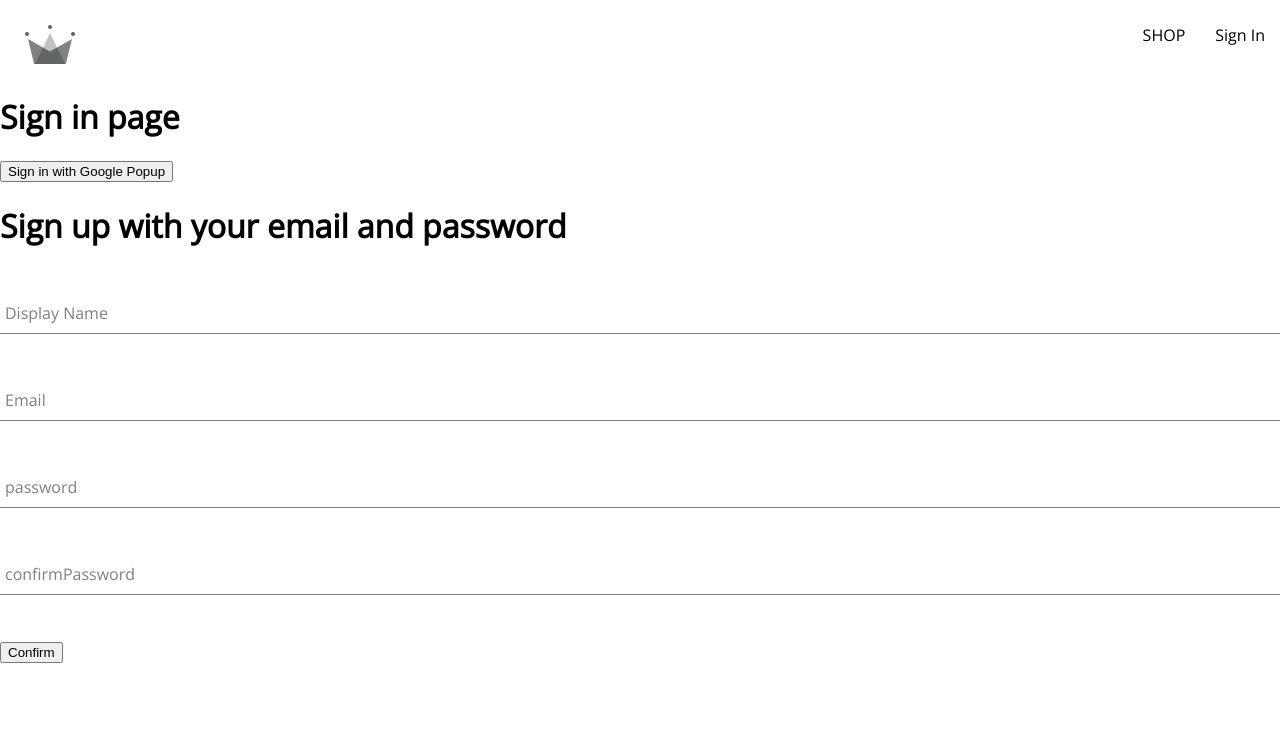
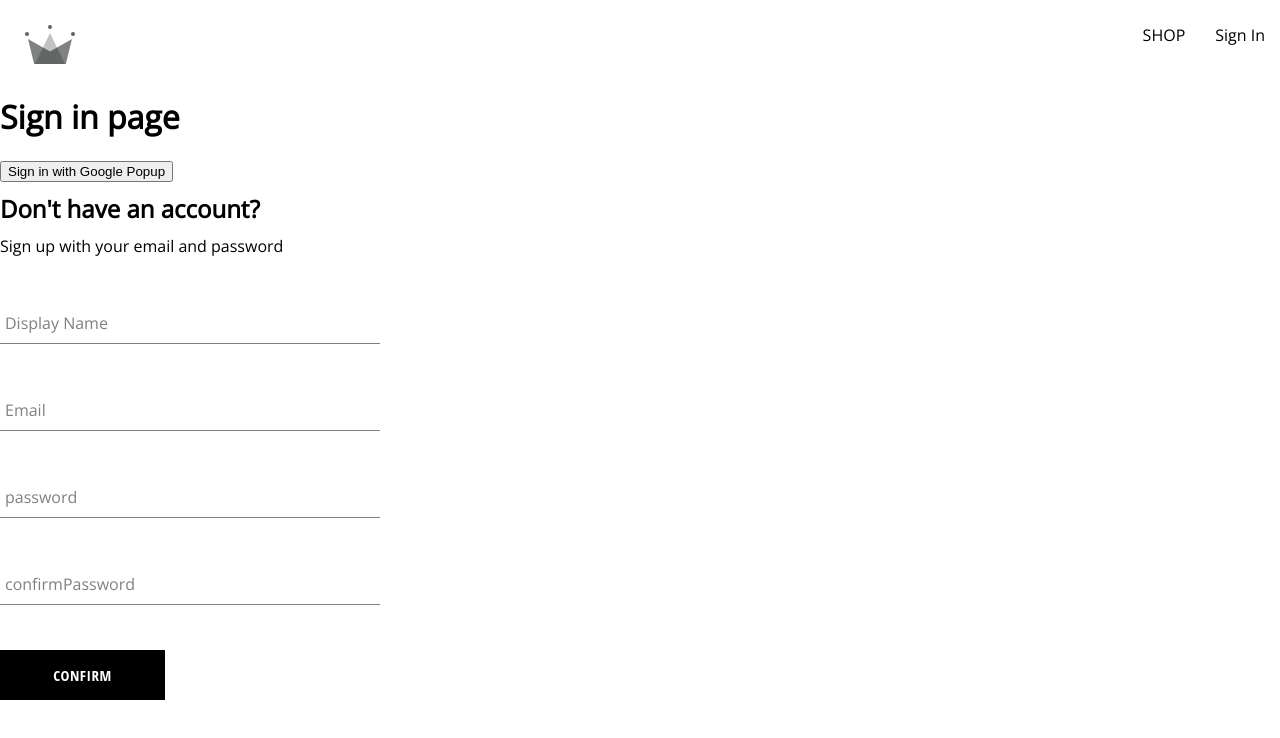
Before and after one commit to JasminRdev/crwn-clothing, a React (Create React App) app: page /sign-in in a window 1280 px wide. Shown: the top 738 px of the page. Built offline with nearby package versions, Linux system fonts and the light colour scheme.

Commit message:
added button component

```diff
--- /dev/null
+++ b/src/components/button/button.component.jsx
@@ -0,0 +1,14 @@
+import './button.styles.scss'
+
+const BUTTON_TYPE_CLASSES = {
+    google: 'google-sign-in',
+    inverted: 'inverted'
+}
+
+export const Button = ({ children, buttonType, ...otherProps }) => {
+    return (
+        <button className={`button-container ${BUTTON_TYPE_CLASSES[buttonType]}`}
+        {...otherProps}
+        >{children}</button>
+    )
+}
--- /dev/null
+++ b/src/components/button/button.styles.scss
@@ -0,0 +1,46 @@
+.button-container {
+  min-width: 165px;
+  width: auto;
+  height: 50px;
+  letter-spacing: 0.5px;
+  line-height: 50px;
+  padding: 0 35px 0 35px;
+  font-size: 15px;
+  background-color: black;
+  color: white;
+  text-transform: uppercase;
+  font-family: 'Open Sans Condensed';
+  font-weight: bolder;
+  border: none;
+  cursor: pointer;
+  display: flex;
+  justify-content: center;
+
+  &:hover {
+    background-color: white;
+    color: black;
+    border: 1px solid black;
+  }
+
+  &.google-sign-in {
+    background-color: #4285f4;
+    color: white;
+
+    &:hover {
+      background-color: #357ae8;
+      border: none;
+    }
+  }
+
+  &.inverted {
+    background-color: white;
+    color: black;
+    border: 1px solid black;
+
+    &:hover {
+      background-color: black;
+      color: white;
+      border: none;
+    }
+  }
+}
--- a/src/components/sign-up-form/sign-up-form.component.jsx
+++ b/src/components/sign-up-form/sign-up-form.component.jsx
@@ -1,4 +1,6 @@
 import { useState } from 'react'
+import './sign-up-form.styles.scss'
+import { Button } from '../button/button.component'
 import { createAuthUserWithEmailAndPassword , createUserDocumentFromAuth } from '../../utils/firebase/firebase.utils'
 import { FormInput } from '../form-input/form-input.component'
 const defaultFormFields = {
@@ -44,8 +46,9 @@
     }
 
     return(
-        <div>
-            <h1>Sign up with your email and password</h1>
+        <div className='sign-up-container'>
+            <h2>Don't have an account?</h2>
+            <span>Sign up with your email and password</span>
             <form onSubmit={onSubmit}>
 
                 <FormInput
@@ -85,7 +88,7 @@
                     value={confirmPassword}
                 />
 
-                <button type="submit" >Confirm</button>
+                <Button type="submit" >Confirm</Button>
             </form>
         </div>
     )
--- /dev/null
+++ b/src/components/sign-up-form/sign-up-form.styles.scss
@@ -0,0 +1,9 @@
+.sign-up-container{
+    display: flex;
+    flex-direction: column;
+    width: 380px;
+}
+
+h2{
+    margin: 10px 0;
+}
```
